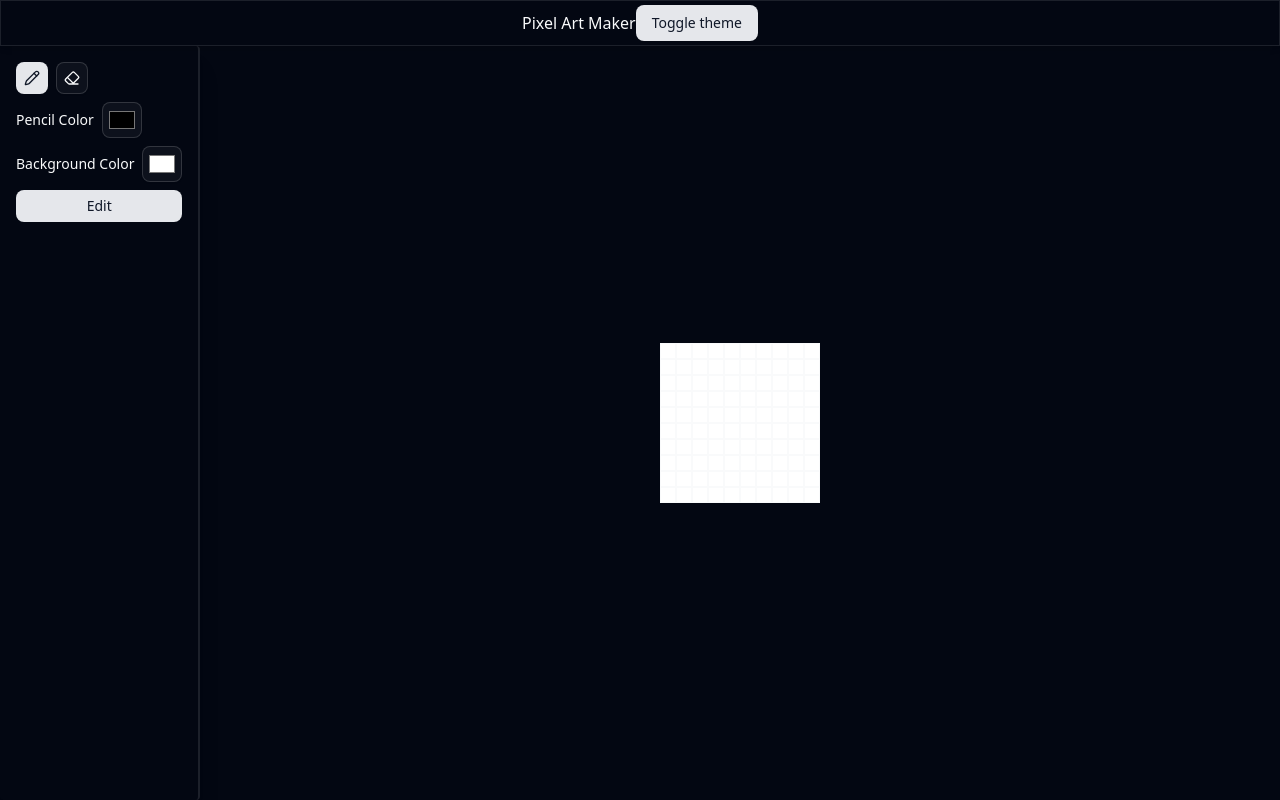
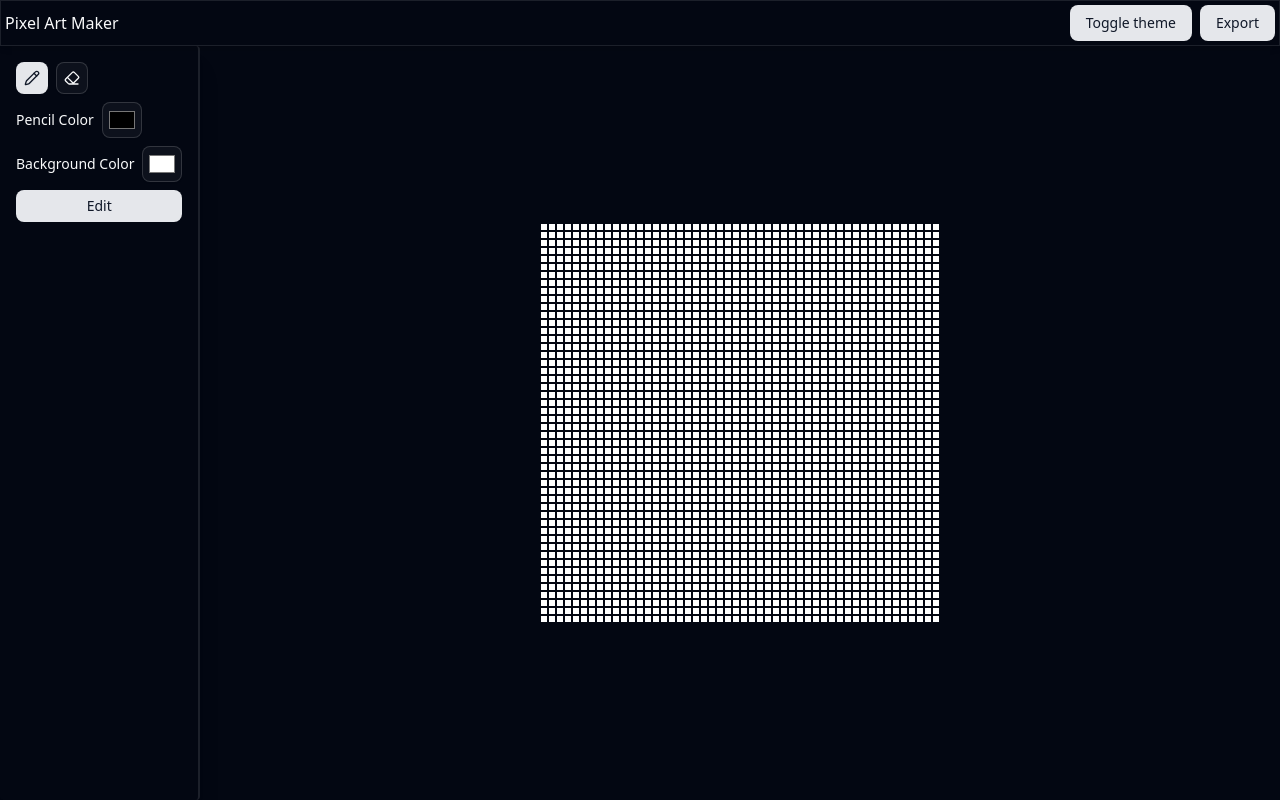
Before and after one commit to seangerrykelly/pixel-art-maker, a React (Vite) app: page / in a window 1280 px wide. Built offline with nearby package versions, Linux system fonts and the light colour scheme.

Commit message:
feat: added export button to header, fixed border color on dark mode

```diff
--- a/src/App.tsx
+++ b/src/App.tsx
@@ -10,8 +10,8 @@ import { ThemeProvider } from '@/components/ThemeProvider'
 
 function App() {
 
-  const [gridWidth, setGridWidth] = useState<number>(10)
-  const [gridHeight, setGridHeight] = useState<number>(10)
+  const [gridWidth, setGridWidth] = useState<number>(50)
+  const [gridHeight, setGridHeight] = useState<number>(50)
   const [currentColor, setCurrentColor] = useState<string>("#000000")
   const [backgroundColor, setBackgroundColor] = useState<string>("#FFFFFF")
   const [currentTool, setCurrentTool] = useState<DrawingTool>('PENCIL')
--- /dev/null
+++ b/src/components/ExportImage.tsx
@@ -0,0 +1,11 @@
+import { Button } from "@/components/ui/button"
+
+type ExportImageProps = {
+    handleExportImage: () => void
+}
+
+export const ExportImage = ({ handleExportImage }: ExportImageProps) => {
+    return (
+        <Button onClick={handleExportImage}>Export</Button>
+    )
+}
--- a/src/components/Header.tsx
+++ b/src/components/Header.tsx
@@ -1,5 +1,6 @@
 import { Button } from "@/components/ui/button"
 import { useTheme } from "@/components/ThemeProvider"
+import { ExportImage } from "./ExportImage"
 
 export const Header = () => {
     const { setTheme, theme } = useTheme()
@@ -12,10 +13,17 @@ export const Header = () => {
         }
     }
 
+    const handleExportImage = () => {
+        console.log('we made it')
+    }
+
     return (
-        <div className="p-1 shadow-md w-full flex items-center justify-center border">
-            Pixel Art Maker
-            <Button onClick={toggleTheme}>Toggle theme</Button>
+        <div className="p-1 shadow-md w-full flex items-center justify-between border">
+            <h1>Pixel Art Maker</h1>
+            <div className="flex gap-2">
+                <Button onClick={toggleTheme}>Toggle theme</Button>
+                <ExportImage handleExportImage={handleExportImage}/>
+            </div>
         </div>
     )
 }
--- a/src/components/PixelGrid.tsx
+++ b/src/components/PixelGrid.tsx
@@ -52,8 +52,8 @@ export const PixelGrid = ({ height, width, currentColor, backgroundColor, curren
             <div
                 className="grid gap-0"
                 style={{
-                    gridTemplateColumns: `repeat(${width}, 1rem)`,
-                    gridTemplateRows: `repeat(${height}, 1rem)`,
+                    gridTemplateColumns: `repeat(${width}, 0.5rem)`,
+                    gridTemplateRows: `repeat(${height}, 0.5rem)`,
                 }}
                 onMouseDown={() => setIsMouseDown(true)}
                 onMouseUp={() => setIsMouseDown(false)}
--- a/src/components/PixelGridCell.tsx
+++ b/src/components/PixelGridCell.tsx
@@ -37,7 +37,7 @@ export const PixelGridCell = ({ currentColor, backgroundColor, currentTool, isMo
 
     return (
         <div
-            className="border border-foreground box-content"
+            className="border border-foreground dark:border-background box-content"
             style={{
                 background: cellColor
             }}
--- a/vite.config.ts
+++ b/vite.config.ts
@@ -5,6 +5,7 @@ import react from '@vitejs/plugin-react'
 
 // https://vite.dev/config/
 export default defineConfig({
+  base: '/pixel-art-maker/',
   plugins: [
     react({
       babel: {
```
